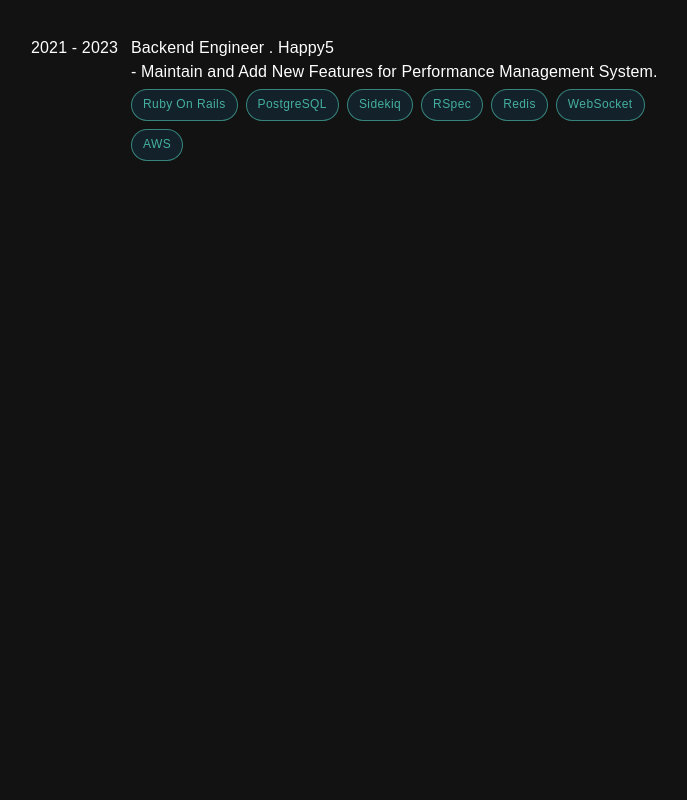
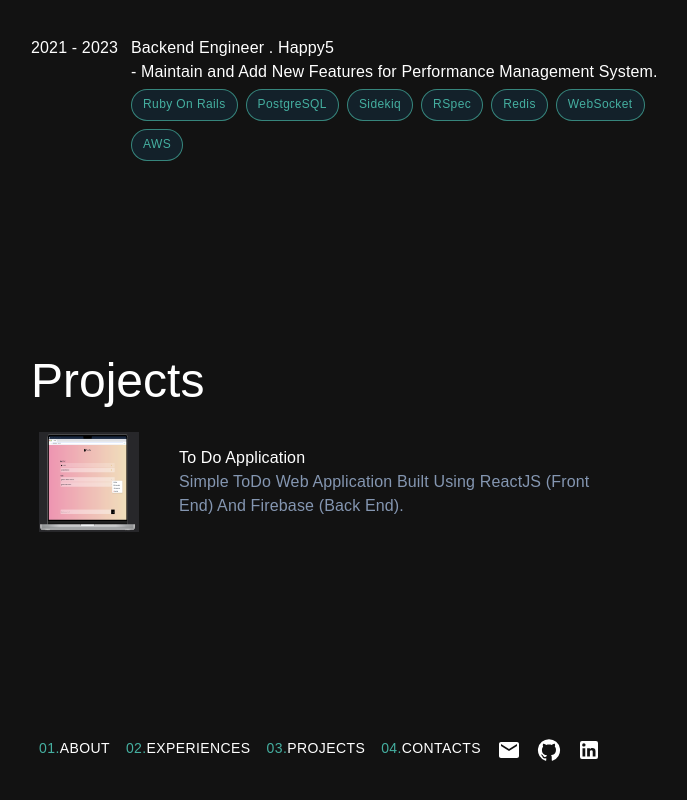
Before and after one commit to citra-rahman/citra-rahman.github.io, a Next.js app: page / in a window 1280 px wide. Shown: the part 1240-2040 px from the top of the page, without its empty margins (289-976 px from the left). Before the commit the page ends 1593 px from the top, so only its background shows below. Built offline with nearby package versions, Linux system fonts and the light colour scheme; a web font is replaced by a local one.

Commit message:
add projects & contacts

```diff
--- /dev/null
+++ b/src/app/components/Footer.tsx
@@ -0,0 +1,24 @@
+import { Grid, Button, IconButton } from "@mui/material";
+import GitHubIcon from '@mui/icons-material/GitHub';
+import EmailIcon from '@mui/icons-material/Email';
+import LinkedInIcon from '@mui/icons-material/LinkedIn';
+import { navItems } from "@/data";
+
+export default function Footer() {
+    return (
+        <Grid display='flex' flexDirection='row' justifyContent='center' container>
+            <Grid item>
+                {navItems.map((item, index) => (
+                    <Button href={`#${item}`} key={item} color='primary'>
+                        <span style={{ color: '#45afa0' }}>0{index + 1}.</span>{item}
+                    </Button>
+                ))}
+            </Grid>
+            <Grid item>
+                <IconButton href="mailto:citrapuspita.r@gmail.com" target="_blank"><EmailIcon /></IconButton>
+                <IconButton href="https://github.com/citra-rahman" target="_blank"><GitHubIcon /></IconButton>
+                <IconButton href="https://www.linkedin.com/in/citra-puspita-rahman/" target="_blank"><LinkedInIcon /></IconButton>
+            </Grid>
+        </Grid>
+    )
+}
--- /dev/null
+++ b/src/app/components/ProjectCard.tsx
@@ -0,0 +1,16 @@
+"use client";
+import Image from "next/image";
+import { Box, Typography, Button } from "@mui/material";
+import { projectCardProp } from "@/libs/type";
+
+export default function ProjectCard({ name, imgPath, description, link }: projectCardProp) {
+    return (
+        <Button href={link} style={{ display: "flex", flexDirection: "row", textTransform: 'capitalize' }} target='_blank'>
+            <Image alt={name} src={imgPath} width={100} height={100}/>
+            <Box sx={{paddingX: 5}}>
+                <Typography>{name}</Typography>
+                <Typography sx={{color: '#8496b1'}}>{description}</Typography>
+            </Box>
+        </Button>
+    )
+}
--- a/src/app/page.tsx
+++ b/src/app/page.tsx
@@ -1,11 +1,14 @@
 "use client";
 import { Box, Button, Toolbar, Typography } from "@mui/material";
 import { ThemeProvider, createTheme } from '@mui/material/styles';
+import IconButton from "@mui/material/IconButton";
 import { Gruppo } from "next/font/google";
 import Header from "./components/Header";
+import Footer from "./components/Footer";
 import WorkCard from "./components/WorkCard";
+import ProjectCard from "./components/ProjectCard";
 import CssBaseline from '@mui/material/CssBaseline';
-import { experiences } from "@/data";
+import { experiences, projects } from "@/data";
 
 const gruppo = Gruppo({
   subsets: ["latin"],
@@ -61,7 +64,7 @@ export default function Home() {
             </Typography>
             <Button color='secondary' variant="outlined">Check out my Resume</Button>
           </Box>
-          <Box id="experiences" component="section" display='flex' flexDirection='column' gap={5}>
+          <Box id="experiences" component="section" display='flex' flexDirection='column' gap={5} sx={{ mb: '15vmax' }}>
             <Typography sx={{ typography: { xs: 'h5', md: 'h3' } }}>Experiences</Typography>
             {
               experiences.map((item, index) =>
@@ -75,6 +78,23 @@ export default function Home() {
               )
             }
           </Box>
+          <Box id="projects" component="section" display='flex' flexDirection='column' sx={{ mb: '15vmax' }}>
+            <Typography sx={{ typography: { xs: 'h5', md: 'h3' } }} gutterBottom>Projects</Typography>
+            {
+              projects.map((item, index) =>
+                <ProjectCard
+                  key={index}
+                  name={item.name}
+                  imgPath={item.imgPath}
+                  description={item.description}
+                  link={item.link}
+                />
+              )
+            }
+          </Box>
+          <Box id="contacts" component="section" display='flex' flexDirection='row' alignItems='center'>
+              <Footer/>
+          </Box>
         </Box>
       </main>
     </ThemeProvider>
--- a/src/data/index.ts
+++ b/src/data/index.ts
@@ -1,5 +1,4 @@
-
-export const navItems = ['about', 'experiences', 'projects', 'contact'];
+export const navItems = ["about", "experiences", "projects", "contacts"];
 
 export const experiences = [
   {
@@ -40,3 +39,13 @@ export const experiences = [
     ],
   },
 ];
+
+export const projects = [
+  {
+    name: "To Do Application",
+    imgPath: "/todo-app-web.png",
+    description:
+      "Simple ToDo Web Application built using ReactJS (Front End) and Firebase (Back End).",
+    link: "https://todoist-34829.web.app/",
+  },
+];
```
Also changed, not shown: src/libs/type.ts (+7 -1 lines), public/todo-app-web.png (added).
